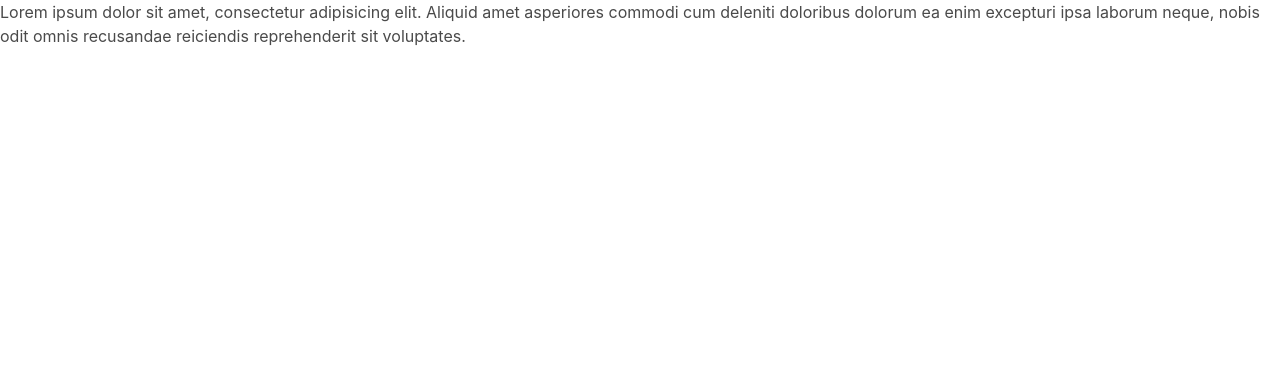
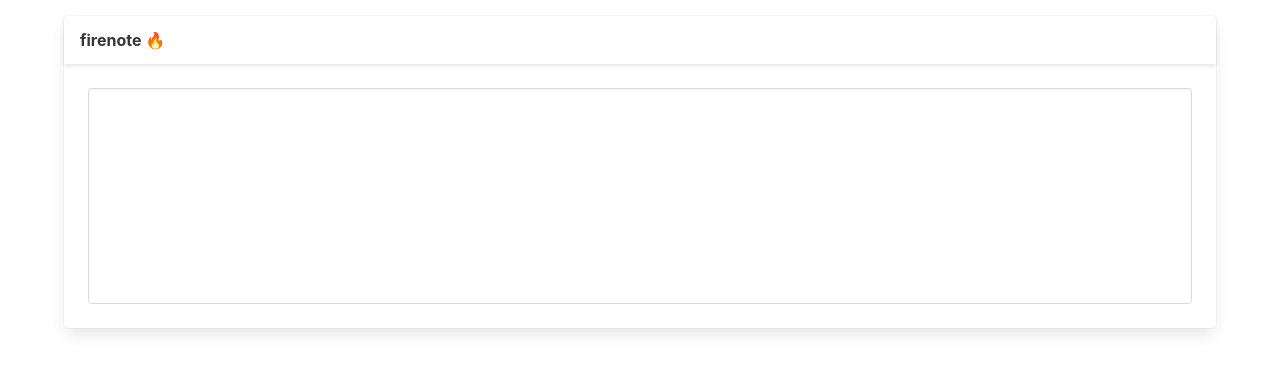
Before and after one commit to aquaswim/notepad-firebase, an Angular app: page / in a window 1280 px wide. Shown: the top 372 px of the page. Built offline with nearby package versions, Linux system fonts and the light colour scheme.

Commit message:
adding simple front end

```diff
--- a/src/app/app.component.html
+++ b/src/app/app.component.html
@@ -1 +1,12 @@
-<h1>Lorem ipsum dolor sit amet, consectetur adipisicing elit. Aliquid amet asperiores commodi cum deleniti doloribus dolorum ea enim excepturi ipsa laborum neque, nobis odit omnis recusandae reiciendis reprehenderit sit voluptates.</h1>
+<div class="container">
+  <div class="card mt-4">
+    <header class="card-header">
+      <p class="card-header-title">
+        {{title}}
+      </p>
+    </header>
+    <div class="card-content">
+      <app-texteditor [isLoading]="isLoading" (changed)="onChange($event)"></app-texteditor>
+    </div>
+  </div>
+</div>
--- a/src/app/app.component.ts
+++ b/src/app/app.component.ts
@@ -6,5 +6,14 @@ import { Component } from '@angular/core';
   styleUrls: ['./app.component.css']
 })
 export class AppComponent {
-  title = 'firenote';
+  title = 'firenote 🔥';
+  isLoading = false;
+
+  onChange(text: string): void {
+    this.isLoading = true;
+    setTimeout(() => {
+      this.isLoading = false;
+      console.log('saved', text);
+    }, 500);
+  }
 }
--- /dev/null
+++ b/src/app/texteditor/texteditor.component.css
@@ -0,0 +1,7 @@
+textarea,
+textarea:hover,
+textarea:focus,
+textarea:active{
+  border-color: #dbdbdb;
+  box-shadow: inset 0 0.0625em 0.125em rgba(10, 10, 10, 0.05);
+}
--- /dev/null
+++ b/src/app/texteditor/texteditor.component.html
@@ -0,0 +1,3 @@
+<div class="control" [class.is-loading]="isLoading">
+  <textarea class="textarea has-fixed-size" [rows]="row" [formControl]="inputCtrl"></textarea>
+</div>
--- /dev/null
+++ b/src/app/texteditor/texteditor.component.ts
@@ -0,0 +1,35 @@
+import {Component, EventEmitter, Input, OnDestroy, OnInit, Output} from '@angular/core';
+import {FormControl} from '@angular/forms';
+import {debounceTime} from 'rxjs/operators';
+import {Subscription} from 'rxjs';
+
+@Component({
+  selector: 'app-texteditor',
+  templateUrl: './texteditor.component.html',
+  styleUrls: ['./texteditor.component.css']
+})
+export class TexteditorComponent implements OnInit, OnDestroy {
+  row = 8;
+  inputCtrl = new FormControl('');
+  inputSubscription: Subscription;
+  debounceTime = 1000;
+  @Input() value: string;
+  @Input() isLoading = false;
+  @Output() changed = new EventEmitter<string>();
+
+  constructor() { }
+
+  ngOnInit(): void {
+    this.inputCtrl.setValue(this.value);
+    this.inputSubscription = this.inputCtrl
+      .valueChanges
+      .pipe(debounceTime(this.debounceTime))
+      .subscribe((data: string) => {
+        this.changed.emit(data);
+      });
+  }
+
+  ngOnDestroy(): void {
+    this.inputSubscription.unsubscribe();
+  }
+}
```
Also changed, not shown: src/app/app.module.ts (+6 -2 lines), 1 other file (tests, documents, lock files or other folders).
